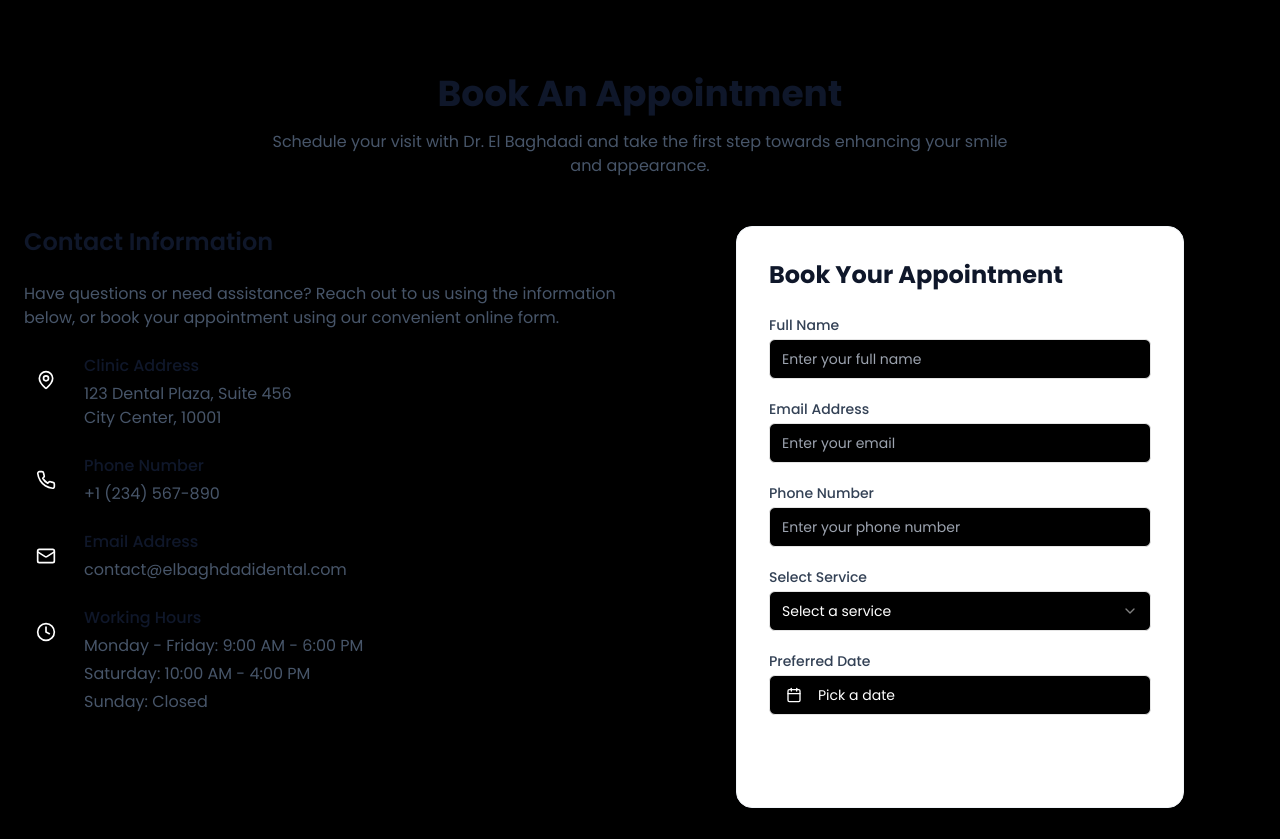
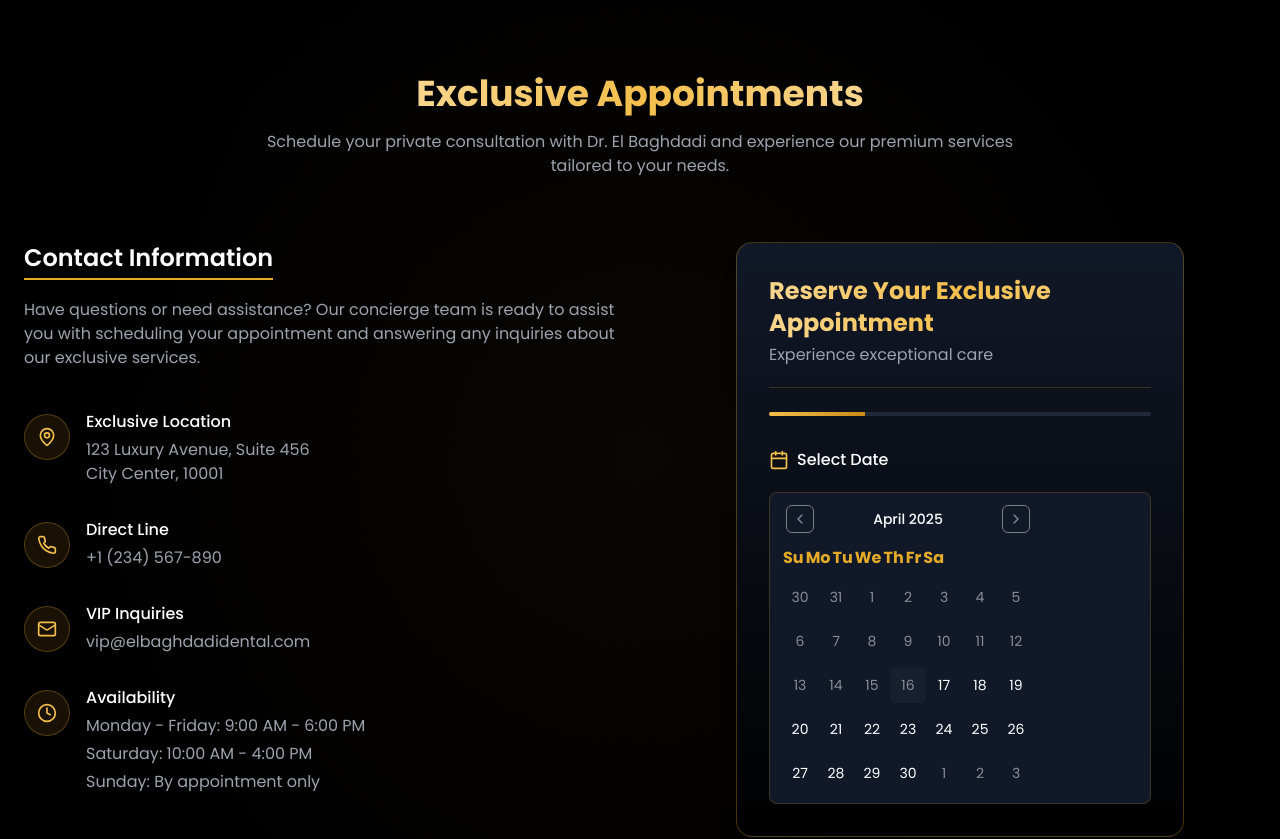
Before and after one commit to Uzihttps/elbaghdadi-dental, a React (Vite) app: page / in a window 1280 px wide. Shown: the part 3360-4199 px from the top of the page. Built offline with nearby package versions, Linux system fonts and the light colour scheme.

Commit message:
Refactor: Integrate Calendly for appointments
Integrate Calendly for appointment booking to provide a more interactive and exclusive experience.

```diff
--- a/src/components/BookingForm.tsx
+++ b/src/components/BookingForm.tsx
@@ -1,8 +1,8 @@
 
 import { useState } from "react";
 import { format } from "date-fns";
-import { CalendarIcon, Check } from "lucide-react";
-import { motion } from "framer-motion";
+import { Calendar as CalendarIcon, Clock, Users, CheckCircle } from "lucide-react";
+import { motion, AnimatePresence } from "framer-motion";
 import { Button } from "@/components/ui/button";
 import { Calendar } from "@/components/ui/calendar";
 import {
@@ -21,15 +21,40 @@ import {
 import { Input } from "@/components/ui/input";
 import { useToast } from "@/hooks/use-toast";
 
+// Available time slots for the selected date
+const TIME_SLOTS = [
+  "9:00 AM", "10:00 AM", "11:00 AM",
+  "1:00 PM", "2:00 PM", "3:00 PM", "4:00 PM"
+];
+
 const BookingForm = () => {
   const { toast } = useToast();
+  const [step, setStep] = useState(1);
   const [date, setDate] = useState<Date | undefined>(undefined);
+  const [timeSlot, setTimeSlot] = useState<string | undefined>(undefined);
   const [name, setName] = useState("");
   const [email, setEmail] = useState("");
   const [phone, setPhone] = useState("");
   const [service, setService] = useState("");
   const [isSubmitting, setIsSubmitting] = useState(false);
   const [isSuccess, setIsSuccess] = useState(false);
+
+  const handleDateSelect = (selectedDate: Date | undefined) => {
+    setDate(selectedDate);
+    if (selectedDate) {
+      setStep(2);
+    }
+  };
+
+  const handleTimeSelect = (time: string) => {
+    setTimeSlot(time);
+    setStep(3);
+  };
+
+  const handleNextStep = (e: React.FormEvent) => {
+    e.preventDefault();
+    setStep(4);
+  };
 
   const handleSubmit = (e: React.FormEvent) => {
     e.preventDefault();
@@ -41,11 +66,11 @@ const BookingForm = () => {
       setIsSuccess(true);
 
       toast({
-        title: "Appointment Requested",
-        description: "We'll contact you shortly to confirm your appointment.",
+        title: "Exclusive Appointment Reserved",
+        description: `We'll be expecting you on ${date ? format(date, "EEEE, MMMM d") : ""} at ${timeSlot}.`,
       });
 
-      // Reset form after 2 seconds
+      // Reset form after 3 seconds
       setTimeout(() => {
         setIsSuccess(false);
         setName("");
@@ -53,52 +78,169 @@ const BookingForm = () => {
         setPhone("");
         setService("");
         setDate(undefined);
-      }, 2000);
+        setTimeSlot(undefined);
+        setStep(1);
+      }, 3000);
     }, 1500);
   };
 
   const services = [
-    "General Dentistry",
-    "Cosmetic Dentistry",
-    "Botox Treatment",
-    "Skin Boosters",
-    "Smile Makeover",
-    "Facial Contouring"
+    "Luxury Dental Consultation",
+    "Premium Cosmetic Dentistry",
+    "Executive Botox Treatment",
+    "VIP Skin Boosters",
+    "Complete Smile Makeover",
+    "Elite Facial Contouring"
   ];
 
   return (
     <motion.div
-      className="bg-white rounded-2xl shadow-xl p-6 md:p-8 border border-slate-100 w-full max-w-md"
+      className="bg-gradient-to-b from-gray-900 to-black rounded-2xl shadow-xl p-6 md:p-8 border border-gold-500/30 w-full max-w-md overflow-hidden"
       initial={{ opacity: 0, scale: 0.95 }}
       whileInView={{ opacity: 1, scale: 1 }}
       viewport={{ once: true }}
       transition={{ duration: 0.5 }}
     >
-      <h3 className="text-2xl font-bold text-slate-900 mb-6">Book Your Appointment</h3>
+      {/* Header */}
+      <div className="border-b border-gold-500/20 pb-5 mb-6">
+        <h3 className="text-2xl font-bold gold-gradient">Reserve Your Exclusive Appointment</h3>
+        <p className="text-gray-400 mt-1">Experience exceptional care</p>
+      </div>
+
+      {/* Progress bar */}
+      <div className="w-full bg-gray-800 h-1 mb-8 rounded-full overflow-hidden">
+        <motion.div
+          className="h-full bg-gradient-to-r from-gold-400 to-gold-600"
+          initial={{ width: "25%" }}
+          animate={{ width: `${step * 25}%` }}
+          transition={{ duration: 0.5 }}
+        />
+      </div>
 
       {isSuccess ? (
-        <div className="py-8 text-center">
-          <div className="mx-auto w-16 h-16 bg-green-100 rounded-full flex items-center justify-center mb-4">
-            <Check className="w-8 h-8 text-green-600" />
+        <motion.div
+          className="py-8 text-center"
+          initial={{ opacity: 0 }}
+          animate={{ opacity: 1 }}
+          transition={{ duration: 0.5 }}
+        >
+          <div className="mx-auto w-20 h-20 bg-gold-500/20 rounded-full flex items-center justify-center mb-6">
+            <CheckCircle className="w-10 h-10 text-gold-400" />
           </div>
-          <h4 className="text-xl font-semibold text-slate-900 mb-2">Booking Successful!</h4>
-          <p className="text-slate-600">We'll contact you shortly to confirm your appointment.</p>
+          <h4 className="text-xl font-semibold text-white mb-2">Appointment Confirmed</h4>
+          <p className="text-gray-400 mb-4">Your exclusive session has been reserved.</p>
+          <div className="bg-gray-900 p-4 rounded-lg border border-gold-500/20">
+            <div className="flex items-center justify-center gap-2 mb-2">
+              <CalendarIcon className="w-4 h-4 text-gold-400" />
+              <span className="text-white">{date ? format(date, "EEEE, MMMM d") : ""}</span>
             </div>
+            <div className="flex items-center justify-center gap-2">
+              <Clock className="w-4 h-4 text-gold-400" />
+              <span className="text-white">{timeSlot}</span>
+            </div>
+          </div>
+        </motion.div>
       ) : (
-        <form onSubmit={handleSubmit} className="space-y-5">
+        <AnimatePresence mode="wait">
+          {step === 1 && (
+            <motion.div
+              key="step1"
+              initial={{ opacity: 0, x: -20 }}
+              animate={{ opacity: 1, x: 0 }}
+              exit={{ opacity: 0, x: -20 }}
+              transition={{ duration: 0.3 }}
+              className="space-y-5"
+            >
+              <h4 className="font-medium text-white flex items-center gap-2">
+                <CalendarIcon className="w-5 h-5 text-gold-400" />
+                Select Date
+              </h4>
+
+              <Calendar
+                mode="single"
+                selected={date}
+                onSelect={handleDateSelect}
+                disabled={(date) => date < new Date() || date > new Date(new Date().setMonth(new Date().getMonth() + 2))}
+                className="p-3 bg-gray-900 border border-gold-500/20 rounded-lg text-white"
+                classNames={{
+                  day_selected: "bg-gold-500 text-black hover:bg-gold-600 hover:text-black focus:bg-gold-500 focus:text-black",
+                  day_today: "bg-gray-800 text-white",
+                  head_cell: "text-gold-500"
+                }}
+              />
+            </motion.div>
+          )}
+
+          {step === 2 && (
+            <motion.div
+              key="step2"
+              initial={{ opacity: 0, x: 20 }}
+              animate={{ opacity: 1, x: 0 }}
+              exit={{ opacity: 0, x: 20 }}
+              transition={{ duration: 0.3 }}
+              className="space-y-5"
+            >
+              <h4 className="font-medium text-white flex items-center gap-2">
+                <Clock className="w-5 h-5 text-gold-400" />
+                Select Time
+              </h4>
+
+              <div className="grid grid-cols-2 gap-2">
+                {TIME_SLOTS.map((time) => (
+                  <button
+                    key={time}
+                    onClick={() => handleTimeSelect(time)}
+                    className={cn(
+                      "p-3 rounded-lg border transition-all duration-300",
+                      timeSlot === time
+                        ? "border-gold-500 bg-gold-500/10 text-gold-400"
+                        : "border-gray-700 hover:border-gold-500/50 text-gray-300 hover:text-white"
+                    )}
+                  >
+                    {time}
+                  </button>
+                ))}
+              </div>
+
+              <Button
+                onClick={() => setStep(1)}
+                variant="outline"
+                className="w-full border-gray-700 text-gray-400 hover:text-white hover:border-gold-500/50 bg-transparent"
+              >
+                Back to Calendar
+              </Button>
+            </motion.div>
+          )}
+
+          {step === 3 && (
+            <motion.div
+              key="step3"
+              initial={{ opacity: 0, x: 20 }}
+              animate={{ opacity: 1, x: 0 }}
+              exit={{ opacity: 0, x: 20 }}
+              transition={{ duration: 0.3 }}
+              className="space-y-5"
+            >
+              <h4 className="font-medium text-white flex items-center gap-2">
+                <Users className="w-5 h-5 text-gold-400" />
+                Your Information
+              </h4>
+
+              <form onSubmit={handleNextStep} className="space-y-4">
                 <div>
-            <label htmlFor="name" className="block text-sm font-medium text-slate-700 mb-1">Full Name</label>
+                  <label htmlFor="name" className="block text-sm font-medium text-gray-300 mb-1">Full Name</label>
                   <Input
                     id="name"
                     value={name}
                     onChange={(e) => setName(e.target.value)}
                     placeholder="Enter your full name"
                     required
+                    className="bg-gray-900 border-gray-700 text-white focus:border-gold-500/50"
                   />
                 </div>
 
                 <div>
-            <label htmlFor="email" className="block text-sm font-medium text-slate-700 mb-1">Email Address</label>
+                  <label htmlFor="email" className="block text-sm font-medium text-gray-300 mb-1">Email Address</label>
                   <Input
                     id="email"
                     type="email"
@@ -106,71 +248,104 @@ const BookingForm = () => {
                     onChange={(e) => setEmail(e.target.value)}
                     placeholder="Enter your email"
                     required
+                    className="bg-gray-900 border-gray-700 text-white focus:border-gold-500/50"
                   />
                 </div>
 
                 <div>
-            <label htmlFor="phone" className="block text-sm font-medium text-slate-700 mb-1">Phone Number</label>
+                  <label htmlFor="phone" className="block text-sm font-medium text-gray-300 mb-1">Phone Number</label>
                   <Input
                     id="phone"
                     value={phone}
                     onChange={(e) => setPhone(e.target.value)}
                     placeholder="Enter your phone number"
                     required
+                    className="bg-gray-900 border-gray-700 text-white focus:border-gold-500/50"
                   />
                 </div>
 
+                <div className="flex gap-2">
+                  <Button
+                    type="button"
+                    onClick={() => setStep(2)}
+                    variant="outline"
+                    className="flex-1 border-gray-700 text-gray-400 hover:text-white hover:border-gold-500/50 bg-transparent"
+                  >
+                    Back
+                  </Button>
+
+                  <Button
+                    type="submit"
+                    className="flex-1 bg-gradient-to-r from-gold-400 to-gold-600 hover:from-gold-500 hover:to-gold-700 text-black"
+                  >
+                    Continue
+                  </Button>
+                </div>
+              </form>
+            </motion.div>
+          )}
+
+          {step === 4 && (
+            <motion.div
+              key="step4"
+              initial={{ opacity: 0, x: 20 }}
+              animate={{ opacity: 1, x: 0 }}
+              exit={{ opacity: 0, x: 20 }}
+              transition={{ duration: 0.3 }}
+              className="space-y-5"
+            >
+              <h4 className="font-medium text-white">Select Service</h4>
+
+              <div className="bg-gray-900 p-4 rounded-lg border border-gold-500/20 mb-5">
+                <div className="flex items-center gap-2 mb-2">
+                  <CalendarIcon className="w-4 h-4 text-gold-400" />
+                  <span className="text-white">{date ? format(date, "EEEE, MMMM d") : ""}</span>
+                </div>
+                <div className="flex items-center gap-2">
+                  <Clock className="w-4 h-4 text-gold-400" />
+                  <span className="text-white">{timeSlot}</span>
+                </div>
+              </div>
+
+              <form onSubmit={handleSubmit} className="space-y-4">
                 <div>
-            <label htmlFor="service" className="block text-sm font-medium text-slate-700 mb-1">Select Service</label>
+                  <label htmlFor="service" className="block text-sm font-medium text-gray-300 mb-1">Select Treatment</label>
                   <Select value={service} onValueChange={setService} required>
-              <SelectTrigger id="service" className="w-full">
+                    <SelectTrigger id="service" className="w-full bg-gray-900 border-gray-700 text-white focus:border-gold-500/50">
                       <SelectValue placeholder="Select a service" />
                     </SelectTrigger>
-              <SelectContent>
+                    <SelectContent className="bg-gray-900 border-gold-500/20 text-white">
                       {services.map((item) => (
-                  <SelectItem key={item} value={item}>{item}</SelectItem>
+                        <SelectItem key={item} value={item} className="hover:bg-gray-800 focus:bg-gray-800">
+                          {item}
+                        </SelectItem>
                       ))}
                     </SelectContent>
                   </Select>
                 </div>
 
-          <div>
-            <label htmlFor="date" className="block text-sm font-medium text-slate-700 mb-1">Preferred Date</label>
-            <Popover>
-              <PopoverTrigger asChild>
+                <div className="flex gap-2 pt-2">
                   <Button
+                    type="button"
+                    onClick={() => setStep(3)}
                     variant="outline"
-                  id="date"
-                  className={cn(
-                    "w-full justify-start text-left font-normal",
-                    !date && "text-muted-foreground"
-                  )}
+                    className="flex-1 border-gray-700 text-gray-400 hover:text-white hover:border-gold-500/50 bg-transparent"
                   >
-                  <CalendarIcon className="mr-2 h-4 w-4" />
-                  {date ? format(date, "PPP") : <span>Pick a date</span>}
+                    Back
                   </Button>
-              </PopoverTrigger>
-              <PopoverContent className="w-auto p-0" align="start">
-                <Calendar
-                  mode="single"
-                  selected={date}
-                  onSelect={setDate}
-                  initialFocus
-                  disabled={(date) => date < new Date()}
-                  className={cn("p-3 pointer-events-auto")}
-                />
-              </PopoverContent>
-            </Popover>
-          </div>
 
                   <Button
                     type="submit"
-            className="w-full bg-dental-600 hover:bg-dental-700"
+                    className="flex-1 bg-gradient-to-r from-gold-400 to-gold-600 hover:from-gold-500 hover:to-gold-700 text-black"
                     disabled={isSubmitting}
                   >
-            {isSubmitting ? "Processing..." : "Book Appointment"}
+                    {isSubmitting ? "Reserving..." : "Confirm Appointment"}
                   </Button>
+                </div>
               </form>
+            </motion.div>
+          )}
+        </AnimatePresence>
       )}
     </motion.div>
   );
--- a/src/components/Contact.tsx
+++ b/src/components/Contact.tsx
@@ -4,12 +4,12 @@ import { MapPin, Phone, Clock, Mail } from "lucide-react";
 import BookingForm from "./BookingForm";
 
 const ContactInfo = ({ icon: Icon, title, content }: { icon: any; title: string; content: React.ReactNode }) => (
-  <div className="flex gap-4 items-start">
-    <div className="rounded-full bg-dental-50 p-3 text-dental-600 mt-1">
+  <div className="flex gap-4 items-start group">
+    <div className="rounded-full bg-gold-500/10 p-3 text-gold-400 mt-1 border border-gold-500/30 group-hover:border-gold-500/60 transition-all duration-300">
       <Icon className="h-5 w-5" />
     </div>
     <div>
-      <h4 className="font-medium text-slate-900 mb-1">{title}</h4>
+      <h4 className="font-medium text-white mb-1 group-hover:text-gold-400 transition-colors duration-300">{title}</h4>
       {content}
     </div>
   </div>
@@ -17,42 +17,54 @@ const ContactInfo = ({ icon: Icon, title, content }: { icon: any; title: string;
 
 const Contact = () => {
   return (
-    <section id="booking" className="section bg-dental-50">
-      <div className="container">
+    <section id="booking" className="section bg-black relative overflow-hidden">
+      {/* Gold accent */}
+      <div className="absolute top-0 left-1/2 -translate-x-1/2 w-64 h-2 bg-gradient-to-r from-gold-400/50 via-gold-500 to-gold-400/50 blur-md"></div>
+
+      {/* Background animated gradient */}
+      <div className="absolute w-full h-full top-0 left-0 bg-[radial-gradient(circle,_rgba(243,190,78,0.05)_0%,_transparent_70%)] animate-slow-spin opacity-70"></div>
+
+      <div className="container relative z-10">
         <motion.div
-          className="text-center max-w-3xl mx-auto mb-12"
+          className="text-center max-w-3xl mx-auto mb-16"
           initial={{ opacity: 0, y: 20 }}
           whileInView={{ opacity: 1, y: 0 }}
           viewport={{ once: true }}
           transition={{ duration: 0.5 }}
         >
-          <h2 className="text-3xl md:text-4xl font-bold text-slate-900 mb-4">Book An Appointment</h2>
-          <p className="text-slate-600">
-            Schedule your visit with Dr. El Baghdadi and take the first step towards enhancing your smile and appearance.
+          <h2 className="text-3xl md:text-4xl font-bold text-white mb-4">
+            <span className="gold-gradient">Exclusive Appointments</span>
+          </h2>
+          <p className="text-gray-400">
+            Schedule your private consultation with Dr. El Baghdadi and experience our premium services tailored to your needs.
           </p>
         </motion.div>
 
         <div className="grid grid-cols-1 lg:grid-cols-2 gap-12">
           <motion.div
-            className="space-y-6"
+            className="space-y-10"
             initial={{ opacity: 0, x: -20 }}
             whileInView={{ opacity: 1, x: 0 }}
             viewport={{ once: true }}
             transition={{ duration: 0.5 }}
           >
-            <h3 className="text-2xl font-semibold text-slate-900">Contact Information</h3>
-            <p className="text-slate-600">
-              Have questions or need assistance? Reach out to us using the information below,
-              or book your appointment using our convenient online form.
-            </p>
+            <div>
+              <h3 className="text-2xl font-semibold text-white mb-6">
+                <span className="border-b-2 border-gold-500 pb-1">Contact Information</span>
+              </h3>
+              <p className="text-gray-400 mb-8">
+                Have questions or need assistance? Our concierge team is ready to assist you
+                with scheduling your appointment and answering any inquiries about our exclusive services.
+              </p>
+            </div>
 
-            <div className="space-y-6 mt-8">
+            <div className="space-y-8">
               <ContactInfo
                 icon={MapPin}
-                title="Clinic Address"
+                title="Exclusive Location"
                 content={
-                  <p className="text-slate-600">
-                    123 Dental Plaza, Suite 456<br />
+                  <p className="text-gray-400">
+                    123 Luxury Avenue, Suite 456<br />
                     City Center, 10001
                   </p>
                 }
@@ -60,10 +72,10 @@ const Contact = () => {
 
               <ContactInfo
                 icon={Phone}
-                title="Phone Number"
+                title="Direct Line"
                 content={
-                  <p className="text-slate-600">
-                    <a href="tel:+1234567890" className="hover:text-dental-600 transition-colors">
+                  <p className="text-gray-400">
+                    <a href="tel:+1234567890" className="hover:text-gold-400 transition-colors">
                       +1 (234) 567-890
                     </a>
                   </p>
@@ -72,11 +84,11 @@ const Contact = () => {
 
               <ContactInfo
                 icon={Mail}
-                title="Email Address"
+                title="VIP Inquiries"
                 content={
-                  <p className="text-slate-600">
-                    <a href="mailto:contact@elbaghdadidental.com" className="hover:text-dental-600 transition-colors">
-                      contact@elbaghdadidental.com
+                  <p className="text-gray-400">
+                    <a href="mailto:vip@elbaghdadidental.com" className="hover:text-gold-400 transition-colors">
+                      vip@elbaghdadidental.com
                     </a>
                   </p>
                 }
@@ -84,12 +96,12 @@ const Contact = () => {
 
               <ContactInfo
                 icon={Clock}
-                title="Working Hours"
+                title="Availability"
                 content={
-                  <div className="text-slate-600 space-y-1">
+                  <div className="text-gray-400 space-y-1">
                     <p>Monday - Friday: 9:00 AM - 6:00 PM</p>
                     <p>Saturday: 10:00 AM - 4:00 PM</p>
-                    <p>Sunday: Closed</p>
+                    <p>Sunday: By appointment only</p>
                   </div>
                 }
               />
```
Lines whose indentation alone changed are shown as unchanged.
